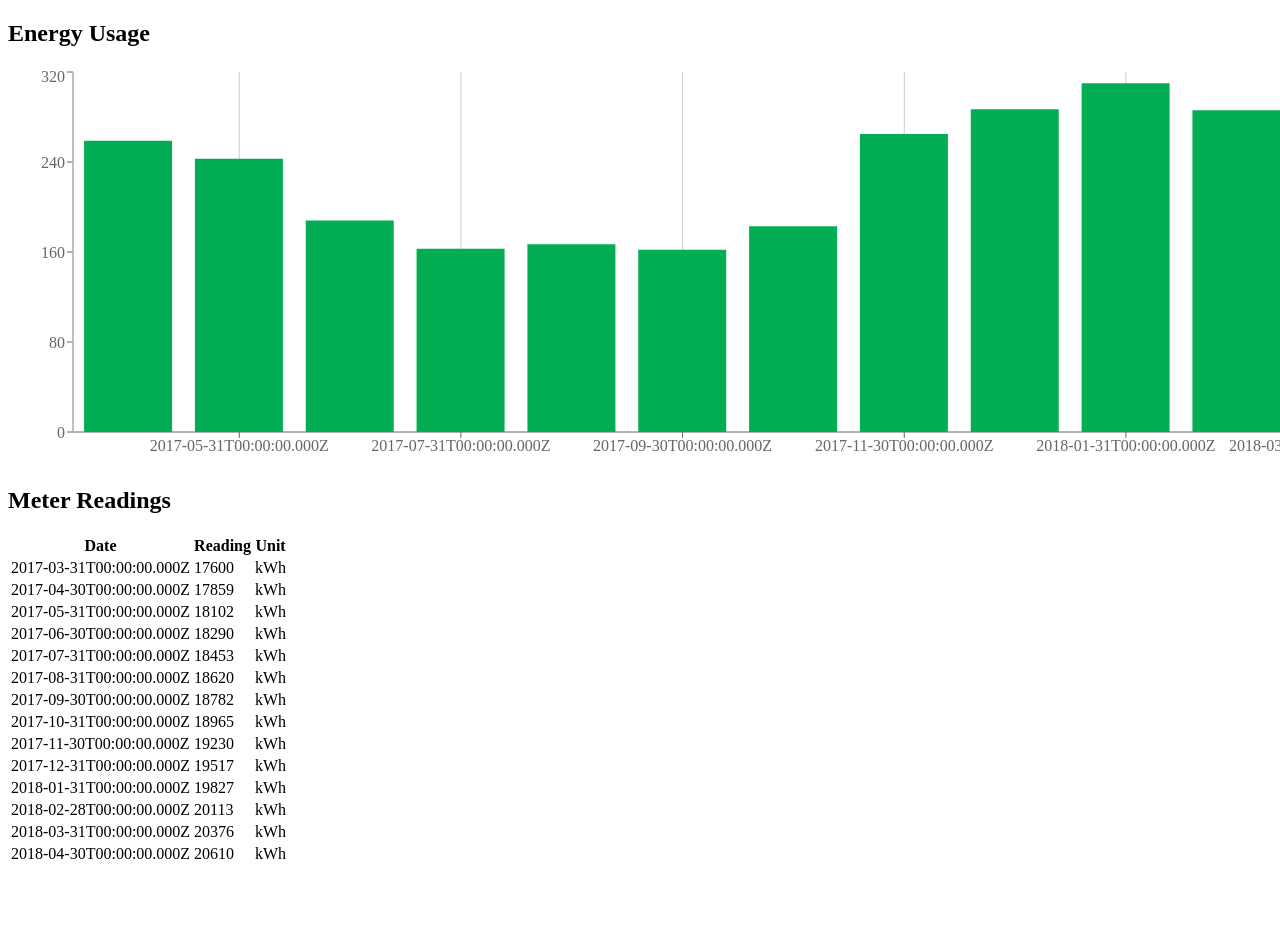
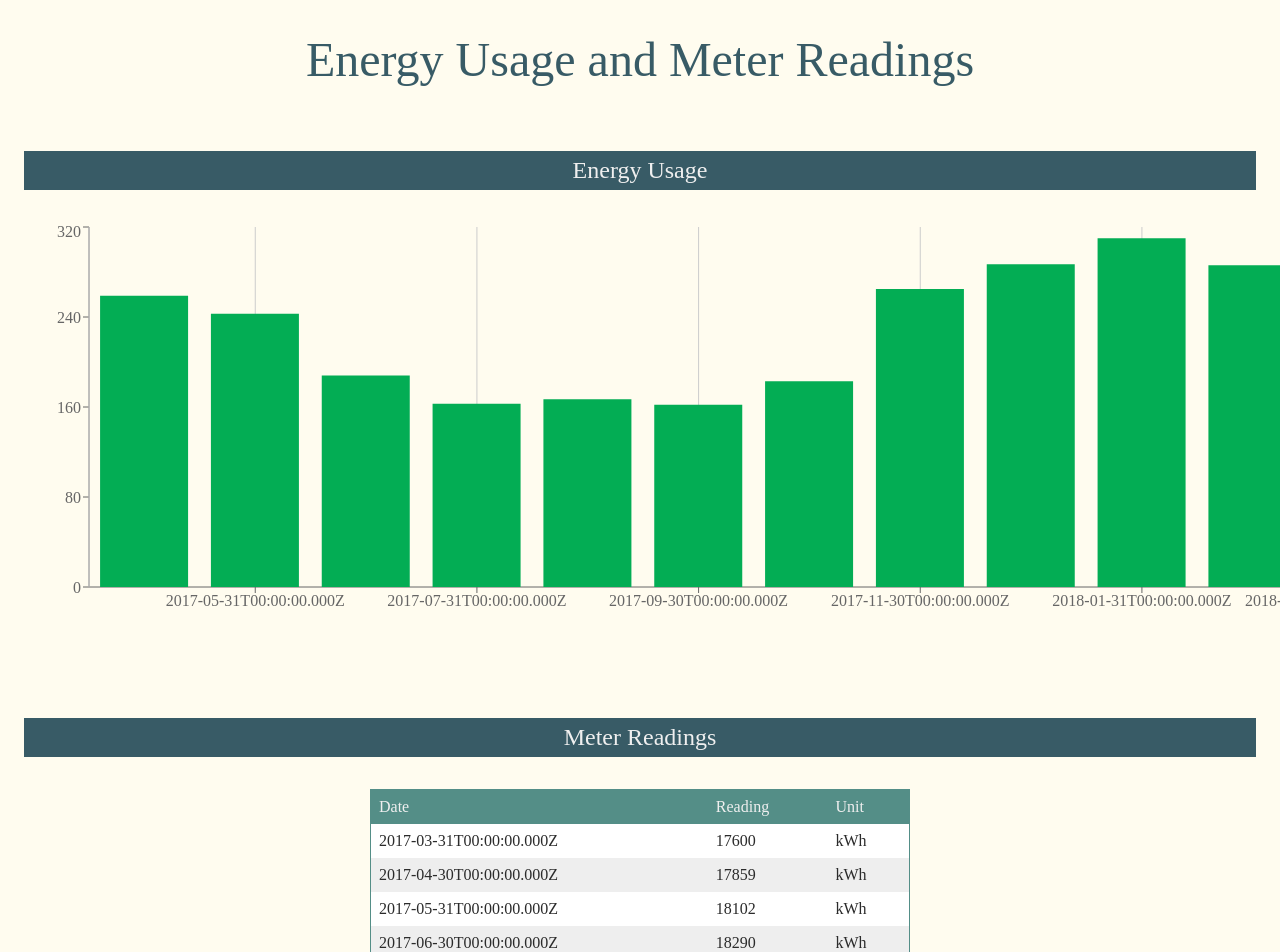
Before and after one commit to struanking/fuzzy-fiesta, a React app: page / in a window 1280 px wide. Shown: the top 952 px of the page. Before the commit the page ends 874 px from the top, so only its background shows below. Built offline with nearby package versions, Linux system fonts and the light colour scheme.

Commit message:
Refactoring and some styles

```diff
--- a/package.json
+++ b/package.json
@@ -37,9 +37,11 @@
         "webpack-dev-server": "^2.8.2"
     },
     "dependencies": {
+        "prop-types": "^15.6.2",
         "raf": "^3.4.0",
         "react": "16.2.0",
         "react-dom": "16.2.0",
-        "recharts": "^1.0.0-beta.10"
+        "recharts": "^1.0.0-beta.10",
+        "styled-components": "^3.3.3"
     }
 }
--- a/src/App.jsx
+++ b/src/App.jsx
@@ -1,48 +1,17 @@
 import React from 'react';
-import { Bar, BarChart, CartesianGrid, Tooltip, XAxis, YAxis } from 'recharts';
+import { injectGlobal } from 'styled-components';
+import EnergyUsage from './components/EnergyUsage';
+import Layout from './components/Layout';
+import MeterReadings from './components/MeterReadings';
 import meterReadingsData from './data/meterReadingsSample.json';
+import globalStyles from './globalStyles';
 
-export default () => {
-  const meterReadings = meterReadingsData.electricity;
-  const meterReadingsRows = meterReadings.map(reading => (
-    <tr key={reading.readingDate}>
-      <td>{reading.readingDate}</td>
-      <td>{reading.cumulative}</td>
-      <td>{reading.unit}</td>
-    </tr>
-  ));
+/* eslint-disable-next-line no-unused-expressions */
+injectGlobal`${globalStyles}`;
 
-  const energyUsageData = [];
-  for(let i = 0; i < meterReadings.length - 2; i++) {
-    const energyUsage =
-      meterReadings[i+1].cumulative - meterReadings[i].cumulative;
-    energyUsageData.push({
-      date: meterReadings[i+1].readingDate,
-      energyUsage,
-    });
-  }
-
-  return (
-    <div>
-      <h2>Energy Usage</h2>
-      <BarChart width={1400} height={400} data={energyUsageData}>
-        <XAxis dataKey="date" />
-        <YAxis dataKey="energyUsage" />
-        <CartesianGrid horizontal={false} />
-        <Tooltip />
-        <Bar dataKey="energyUsage" fill="#03ad54" isAnimationActive={false} />
-      </BarChart>
-      <h2>Meter Readings</h2>
-      <table>
-        <tbody>
-          <tr>
-            <th>Date</th>
-            <th>Reading</th>
-            <th>Unit</th>
-          </tr>
-          {meterReadingsRows}
-        </tbody>
-      </table>
-    </div>
-  );
-};
+export default () => (
+  <Layout>
+    <EnergyUsage meterReadings={meterReadingsData.electricity} />
+    <MeterReadings meterReadings={meterReadingsData.electricity} />
+  </Layout>
+);
--- /dev/null
+++ b/src/components/EnergyUsage.jsx
@@ -0,0 +1,45 @@
+import PropTypes from 'prop-types';
+import React from 'react';
+import { Bar, BarChart, CartesianGrid, Tooltip, XAxis, YAxis } from 'recharts';
+import Section, { Heading } from './Section';
+
+const energyUsageData = readings => readings.reduce((accum, curr, index, arr) => {
+  if (index < arr.length - 2) {
+    const next = arr[index + 1];
+    accum.push({
+      date: next.readingDate,
+      energyUsage: next.cumulative - curr.cumulative,
+    });
+  }
+  return accum;
+}, []);
+
+const EnergyUsage = ({ meterReadings }) => (
+  <Section>
+    <Heading>Energy Usage</Heading>
+
+    <BarChart width={1400} height={400} data={energyUsageData(meterReadings)}>
+      <XAxis dataKey="date" />
+      <YAxis dataKey="energyUsage" />
+      <CartesianGrid horizontal={false} />
+      <Tooltip />
+      <Bar dataKey="energyUsage" fill="#03ad54" isAnimationActive={false} />
+    </BarChart>
+  </Section>
+);
+
+const defaultReadings = [];
+
+EnergyUsage.defaultProps = {
+  meterReadings: defaultReadings,
+};
+
+EnergyUsage.propTypes = {
+  meterReadings: PropTypes.arrayOf(PropTypes.shape({
+    cumulative: PropTypes.number,
+    readingDate: PropTypes.string,
+    unit: PropTypes.string,
+  })),
+};
+
+export default EnergyUsage;
--- /dev/null
+++ b/src/components/Layout.jsx
@@ -0,0 +1,37 @@
+import PropTypes from 'prop-types';
+import React from 'react';
+import styled from 'styled-components';
+
+const Header = styled.header`
+  margin: 2rem auto 3rem;
+  width: 100%;
+`;
+
+const SiteTitle = styled.h1`
+  color: #385b66;
+  font-size: 3rem;
+  font-weight: normal;
+  margin: 0;
+  text-align: center;
+`;
+
+const Layout = ({ children }) => (
+  <div>
+    <Header role="banner">
+      <SiteTitle>Energy Usage and Meter Readings</SiteTitle>
+    </Header>
+
+    <main id="main">
+      {children}
+    </main>
+  </div>
+);
+
+Layout.propTypes = {
+  children: PropTypes.oneOfType([
+    PropTypes.element,
+    PropTypes.arrayOf(PropTypes.element),
+  ]).isRequired,
+};
+
+export default Layout;
--- /dev/null
+++ b/src/components/MeterReadings.jsx
@@ -0,0 +1,45 @@
+import PropTypes from 'prop-types';
+import React from 'react';
+import Section, { Heading } from './Section';
+import Table, { Body, Cell, ColHeading, Head, Row } from './Table';
+
+const MeterReadings = ({ meterReadings }) => (
+  <Section>
+    <Heading>Meter Readings</Heading>
+
+    <Table>
+      <Head>
+        <Row>
+          <ColHeading>Date</ColHeading>
+          <ColHeading>Reading</ColHeading>
+          <ColHeading>Unit</ColHeading>
+        </Row>
+      </Head>
+      <Body>
+        {meterReadings.map(reading => (
+          <Row key={reading.readingDate}>
+            <Cell>{reading.readingDate}</Cell>
+            <Cell>{reading.cumulative}</Cell>
+            <Cell>{reading.unit}</Cell>
+          </Row>
+        ))}
+      </Body>
+    </Table>
+  </Section>
+);
+
+const defaultReadings = [];
+
+MeterReadings.defaultProps = {
+  meterReadings: defaultReadings,
+};
+
+MeterReadings.propTypes = {
+  meterReadings: PropTypes.arrayOf(PropTypes.shape({
+    cumulative: PropTypes.number,
+    readingDate: PropTypes.string,
+    unit: PropTypes.string,
+  })),
+};
+
+export default MeterReadings;
--- /dev/null
+++ b/src/components/Section.jsx
@@ -0,0 +1,21 @@
+import styled from 'styled-components';
+
+const Section = styled.section`
+  padding: 1rem 1rem 2rem;
+
+  & + & {
+    margin-top: 3rem;
+  }
+`;
+
+export const Heading = styled.h2`
+  background-color: #385b66;
+  color: #efefef;
+  font-size: 1.5rem;
+  font-weight: normal;
+  margin: 0 0 2rem;
+  padding: 0.25em;
+  text-align: center;
+`;
+
+export default Section;
--- /dev/null
+++ b/src/components/Table.jsx
@@ -0,0 +1,36 @@
+import styled from 'styled-components';
+
+const Table = styled.table`
+  border: 1px solid #548e87;
+  border-collapse: collapse;
+  margin: auto;
+  max-width: 540px;
+  width: 96%;
+`;
+
+export const Head = styled.thead`
+  background-color: #548e87;
+  color: #efefef;
+`;
+
+export const Body = styled.tbody`
+  background-color: #fff;
+
+  & > tr:nth-child(even) {
+    background-color: #eee;
+  }
+`;
+
+export const Row = styled.tr``;
+
+export const ColHeading = styled.th`
+  font-weight: normal;
+  padding: 0.5em;
+  text-align: left;
+`;
+
+export const Cell = styled.td`
+  padding: 0.5em;
+`;
+
+export default Table;
--- /dev/null
+++ b/src/globalStyles.js
@@ -0,0 +1,14 @@
+export default `
+  html {
+    background-color: #fffcef;
+    color: #2b2b2b;
+    font-family: "Avenir Next", "sans-serif;
+    font-size: calc(0.85em + 0.5vw);
+    line-height: 1.5;
+  }
+
+  html, body {
+    margin: 0;
+    padding: 0;
+  }
+`;
```
Also changed, not shown: 1 other file (tests, documents, lock files or other folders).
